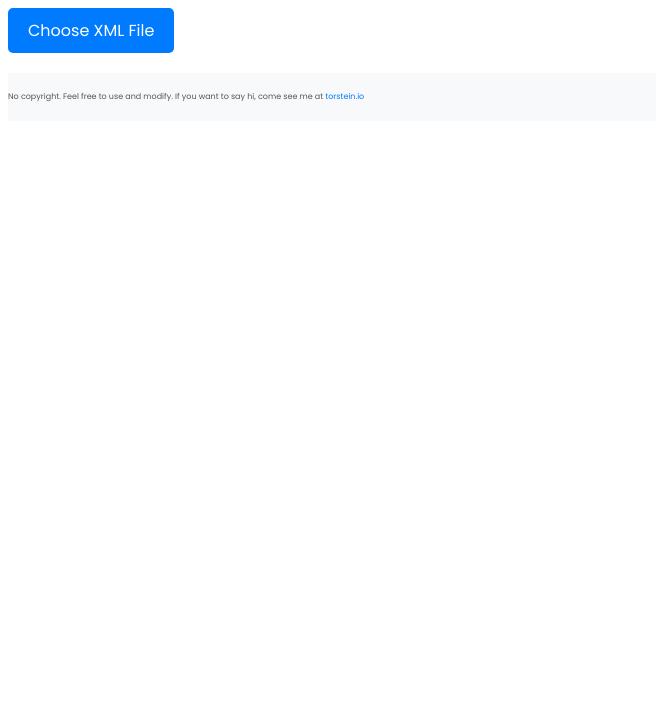
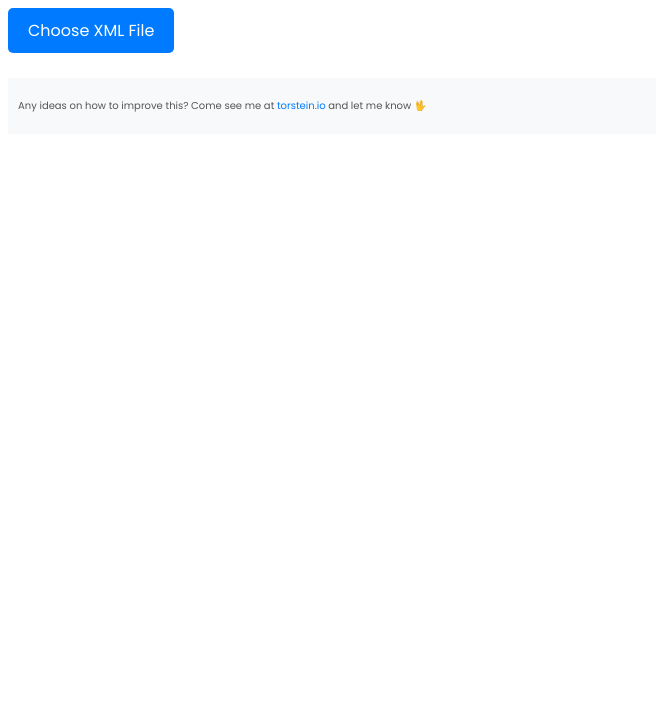
Before and after one commit to tornoren/visual-sitemap-explorer, a website: page public/index.html in a window 1280 px wide. Shown: the part 83-800 px from the top of the page, without its empty margins (0-656 px from the left). Drawn offline with nearby package versions, Linux system fonts and the light colour scheme.

Commit message:
paddington

```diff
--- a/public/index.html
+++ b/public/index.html
@@ -33,15 +33,17 @@
       border-radius: 5px;
       cursor: pointer;
       text-align: center;
-      margin-bottom: 20px;
+      margin-bottom: 2%;
     }
     /* Style for the footer */
     footer {
-      text-align: start;
-      font-size: 8px;
+      text-align: match-parent;
+      font-size: 10px;
       color: #555;
       padding: 10px 0;
       background-color: #f8f9fa;
+      padding-left: 10px;
+
     }
     footer a {
       color: #007BFF;
@@ -56,7 +58,7 @@
   <input type="file" id="sitemapFile" accept=".xml" />
   <div id="chart_div"></div>
   <footer>
-    <p>No copyright. Feel free to use and modify. If you want to say hi, come see me at <a href="https://torstein.io" target="_blank">torstein.io</a></p>
+    <p>Any ideas on how to improve this? Come see me at <a href="https://torstein.io" target="_blank">torstein.io</a> and let me know 🖖</p>
   </footer>
 </body>
 </html>
```
